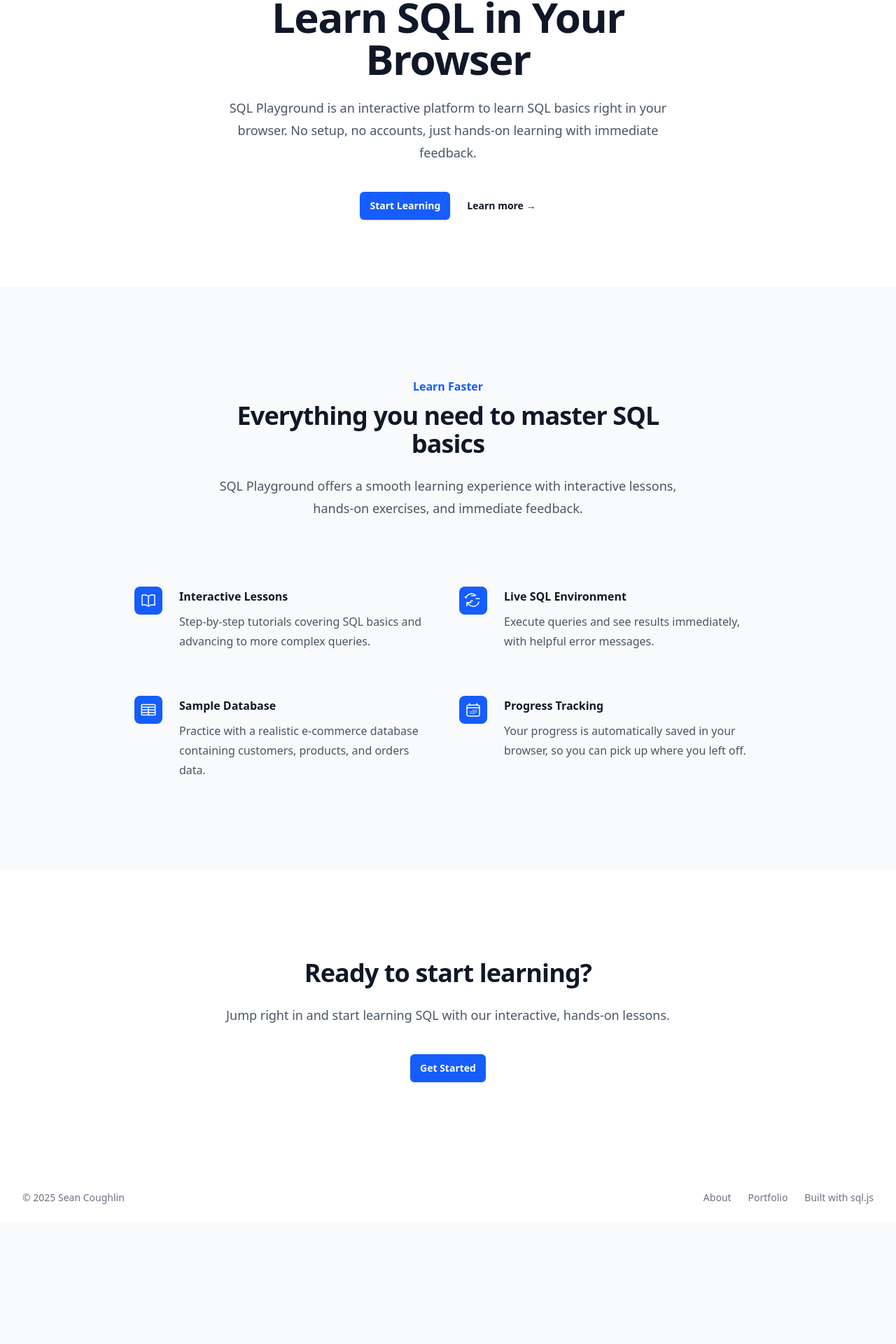
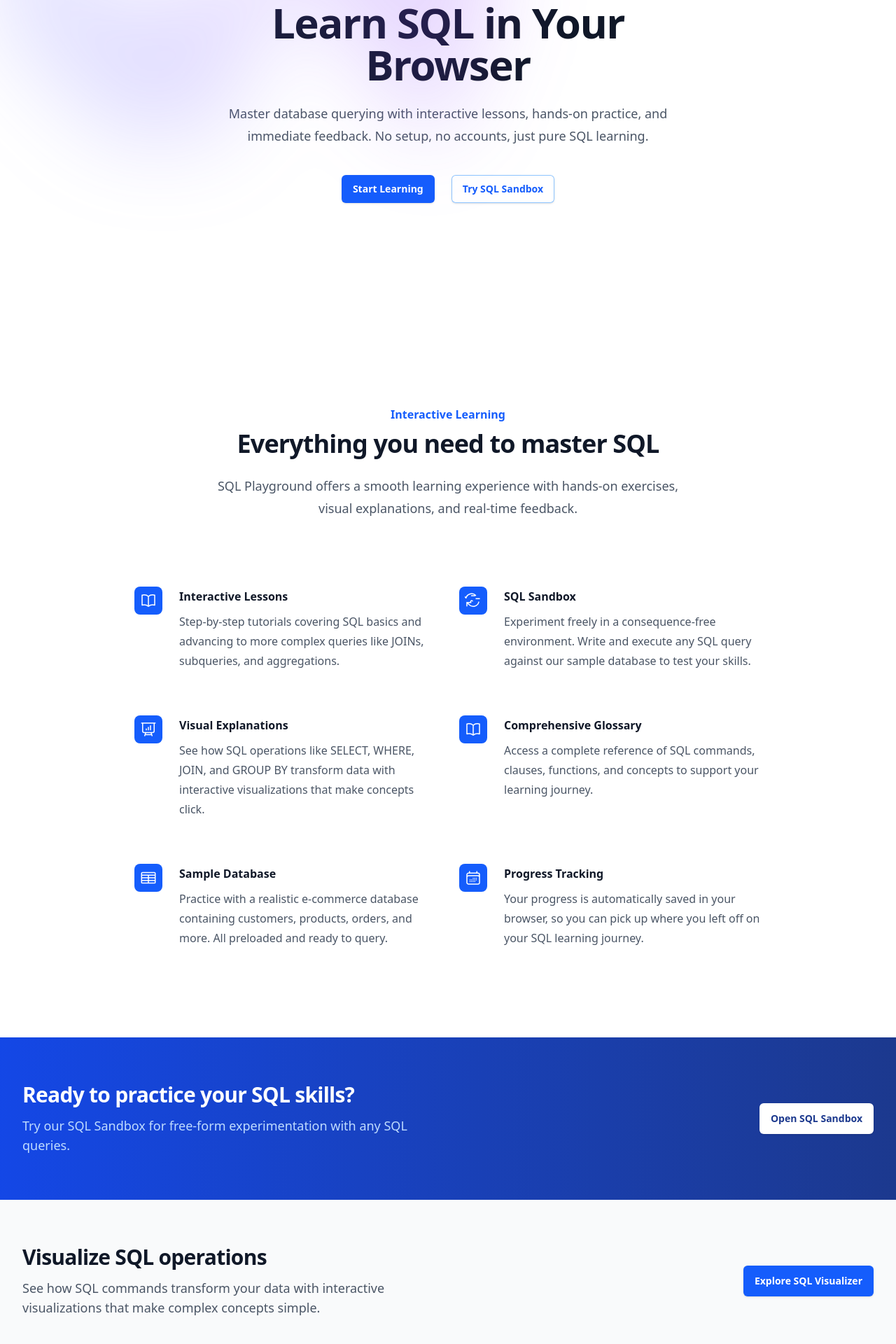
Before and after one commit to Scc33/BuddySQL, a Next.js app: page / in a window 1280 px wide. Shown: the part 222-2142 px from the top of the page at 70% size. Before the commit the page ends 1968 px from the top, so only its background shows below. Built offline with nearby package versions, Linux system fonts and the light colour scheme.

Commit message:
Improve landing page

```diff
--- a/app/page.tsx
+++ b/app/page.tsx
@@ -1,49 +1,66 @@
 import Link from "next/link";
+import Image from "next/image";
 
 export default function Home() {
   return (
     <div className="bg-white">
-      <div className="relative isolate px-6 pt-14 lg:px-8">
-        <div className="mx-auto max-w-2xl py-32 sm:py-48 lg:py-24">
-          <div className="text-center">
+      {/* Hero Section */}
+      <div className="relative isolate">
+        {/* Background gradient */}
+        <div
+          className="absolute inset-x-0 -top-40 transform-gpu overflow-hidden blur-3xl sm:-top-80"
+          aria-hidden="true"
+        >
+          <div
+            className="relative left-[calc(50%-11rem)] aspect-[1155/678] w-[36.125rem] -translate-x-1/2 rotate-[30deg] bg-gradient-to-tr from-blue-500 to-purple-600 opacity-20 sm:left-[calc(50%-30rem)] sm:w-[72.1875rem]"
+            style={{
+              clipPath:
+                "polygon(74.1% 44.1%, 100% 61.6%, 97.5% 26.9%, 85.5% 0.1%, 80.7% 2%, 72.5% 32.5%, 60.2% 62.4%, 52.4% 68.1%, 47.5% 58.3%, 45.2% 34.5%, 27.5% 76.7%, 0.1% 64.9%, 17.9% 100%, 27.6% 76.8%, 76.1% 97.7%, 74.1% 44.1%)",
+            }}
+          />
+        </div>
+
+        <div className="mx-auto max-w-7xl px-6 py-24 sm:py-32 lg:px-8 lg:py-40">
+          <div className="mx-auto max-w-2xl text-center">
             <h1 className="text-4xl font-bold tracking-tight text-gray-900 sm:text-6xl">
               Learn SQL in Your Browser
             </h1>
             <p className="mt-6 text-lg leading-8 text-gray-600">
-              SQL Playground is an interactive platform to learn SQL basics
-              right in your browser. No setup, no accounts, just hands-on
-              learning with immediate feedback.
+              Master database querying with interactive lessons, hands-on
+              practice, and immediate feedback. No setup, no accounts, just pure
+              SQL learning.
             </p>
             <div className="mt-10 flex items-center justify-center gap-x-6">
               <Link
                 href="/lessons"
-                className="rounded-md bg-blue-600 px-3.5 py-2.5 text-sm font-semibold text-white shadow-sm hover:bg-blue-500 focus-visible:outline focus-visible:outline-2 focus-visible:outline-offset-2 focus-visible:outline-blue-600"
+                className="rounded-md bg-blue-600 px-4 py-2.5 text-sm font-semibold text-white shadow-sm hover:bg-blue-500 focus-visible:outline focus-visible:outline-2 focus-visible:outline-offset-2 focus-visible:outline-blue-600 transition-colors"
               >
                 Start Learning
               </Link>
-              <a
-                href="#features"
-                className="text-sm font-semibold leading-6 text-gray-900"
+              <Link
+                href="/sandbox"
+                className="rounded-md bg-white px-4 py-2.5 text-sm font-semibold text-blue-600 shadow-sm ring-1 ring-inset ring-blue-300 hover:bg-blue-50 transition-colors"
               >
-                Learn more <span aria-hidden="true">→</span>
-              </a>
+                Try SQL Sandbox
+              </Link>
             </div>
           </div>
         </div>
       </div>
 
-      <div id="features" className="py-24 bg-gray-50 sm:py-32">
+      {/* Features Section */}
+      <div className="bg-white py-24 sm:py-32">
         <div className="mx-auto max-w-7xl px-6 lg:px-8">
           <div className="mx-auto max-w-2xl lg:text-center">
             <h2 className="text-base font-semibold leading-7 text-blue-600">
-              Learn Faster
+              Interactive Learning
             </h2>
             <p className="mt-2 text-3xl font-bold tracking-tight text-gray-900 sm:text-4xl">
-              Everything you need to master SQL basics
+              Everything you need to master SQL
             </p>
             <p className="mt-6 text-lg leading-8 text-gray-600">
-              SQL Playground offers a smooth learning experience with
-              interactive lessons, hands-on exercises, and immediate feedback.
+              SQL Playground offers a smooth learning experience with hands-on
+              exercises, visual explanations, and real-time feedback.
             </p>
           </div>
           <div className="mx-auto mt-16 max-w-2xl sm:mt-20 lg:mt-24 lg:max-w-4xl">
@@ -70,7 +87,7 @@ export default function Home() {
                 </dt>
                 <dd className="mt-2 text-base leading-7 text-gray-600">
                   Step-by-step tutorials covering SQL basics and advancing to
-                  more complex queries.
+                  more complex queries like JOINs, subqueries, and aggregations.
                 </dd>
               </div>
               <div className="relative pl-16">
@@ -91,11 +108,63 @@ export default function Home() {
                       />
                     </svg>
                   </div>
-                  Live SQL Environment
+                  SQL Sandbox
                 </dt>
                 <dd className="mt-2 text-base leading-7 text-gray-600">
-                  Execute queries and see results immediately, with helpful
-                  error messages.
+                  Experiment freely in a consequence-free environment. Write and
+                  execute any SQL query against our sample database to test your
+                  skills.
+                </dd>
+              </div>
+              <div className="relative pl-16">
+                <dt className="text-base font-semibold leading-7 text-gray-900">
+                  <div className="absolute left-0 top-0 flex h-10 w-10 items-center justify-center rounded-lg bg-blue-600">
+                    <svg
+                      className="h-6 w-6 text-white"
+                      fill="none"
+                      viewBox="0 0 24 24"
+                      strokeWidth="1.5"
+                      stroke="currentColor"
+                      aria-hidden="true"
+                    >
+                      <path
+                        strokeLinecap="round"
+                        strokeLinejoin="round"
+                        d="M3.75 3v11.25A2.25 2.25 0 006 16.5h2.25M3.75 3h-1.5m1.5 0h16.5m0 0h1.5m-1.5 0v11.25A2.25 2.25 0 0118 16.5h-2.25m-7.5 0h7.5m-7.5 0l-1 3m8.5-3l1 3m0 0l.5 1.5m-.5-1.5h-9.5m0 0l-.5 1.5M9 11.25v1.5M12 9v3.75m3-6v6"
+                      />
+                    </svg>
+                  </div>
+                  Visual Explanations
+                </dt>
+                <dd className="mt-2 text-base leading-7 text-gray-600">
+                  See how SQL operations like SELECT, WHERE, JOIN, and GROUP BY
+                  transform data with interactive visualizations that make
+                  concepts click.
+                </dd>
+              </div>
+              <div className="relative pl-16">
+                <dt className="text-base font-semibold leading-7 text-gray-900">
+                  <div className="absolute left-0 top-0 flex h-10 w-10 items-center justify-center rounded-lg bg-blue-600">
+                    <svg
+                      className="h-6 w-6 text-white"
+                      fill="none"
+                      viewBox="0 0 24 24"
+                      strokeWidth="1.5"
+                      stroke="currentColor"
+                      aria-hidden="true"
+                    >
+                      <path
+                        strokeLinecap="round"
+                        strokeLinejoin="round"
+                        d="M12 6.042A8.967 8.967 0 006 3.75c-1.052 0-2.062.18-3 .512v14.25A8.987 8.987 0 016 18c2.305 0 4.408.867 6 2.292m0-14.25a8.966 8.966 0 016-2.292c1.052 0 2.062.18 3 .512v14.25A8.987 8.987 0 0018 18a8.967 8.967 0 00-6 2.292m0-14.25v14.25"
+                      />
+                    </svg>
+                  </div>
+                  Comprehensive Glossary
+                </dt>
+                <dd className="mt-2 text-base leading-7 text-gray-600">
+                  Access a complete reference of SQL commands, clauses,
+                  functions, and concepts to support your learning journey.
                 </dd>
               </div>
               <div className="relative pl-16">
@@ -120,7 +189,8 @@ export default function Home() {
                 </dt>
                 <dd className="mt-2 text-base leading-7 text-gray-600">
                   Practice with a realistic e-commerce database containing
-                  customers, products, and orders data.
+                  customers, products, orders, and more. All preloaded and ready
+                  to query.
                 </dd>
               </div>
               <div className="relative pl-16">
@@ -145,10 +215,55 @@ export default function Home() {
                 </dt>
                 <dd className="mt-2 text-base leading-7 text-gray-600">
                   Your progress is automatically saved in your browser, so you
-                  can pick up where you left off.
+                  can pick up where you left off on your SQL learning journey.
                 </dd>
               </div>
             </dl>
+          </div>
+        </div>
+      </div>
+
+      {/* CTA Sections */}
+      <div className="bg-gradient-to-r from-blue-700 to-blue-900 py-16">
+        <div className="mx-auto max-w-7xl px-6 lg:px-8 flex flex-col md:flex-row md:items-center md:justify-between gap-8">
+          <div className="max-w-xl">
+            <h2 className="text-3xl font-bold tracking-tight text-white">
+              Ready to practice your SQL skills?
+            </h2>
+            <p className="mt-3 text-lg text-blue-200">
+              Try our SQL Sandbox for free-form experimentation with any SQL
+              queries.
+            </p>
+          </div>
+          <div className="flex flex-col sm:flex-row gap-4">
+            <Link
+              href="/sandbox"
+              className="flex items-center justify-center rounded-md bg-white px-4 py-3 text-sm font-semibold text-blue-900 shadow-sm hover:bg-blue-50 transition-colors"
+            >
+              Open SQL Sandbox
+            </Link>
+          </div>
+        </div>
+      </div>
+
+      <div className="bg-gray-50 py-16">
+        <div className="mx-auto max-w-7xl px-6 lg:px-8 flex flex-col md:flex-row md:items-center md:justify-between gap-8">
+          <div className="max-w-xl">
+            <h2 className="text-3xl font-bold tracking-tight text-gray-900">
+              Visualize SQL operations
+            </h2>
+            <p className="mt-3 text-lg text-gray-600">
+              See how SQL commands transform your data with interactive
+              visualizations that make complex concepts simple.
+            </p>
+          </div>
+          <div className="flex flex-col sm:flex-row gap-4">
+            <Link
+              href="/visualizer"
+              className="flex items-center justify-center rounded-md bg-blue-600 px-4 py-3 text-sm font-semibold text-white shadow-sm hover:bg-blue-500 transition-colors"
+            >
+              Explore SQL Visualizer
+            </Link>
           </div>
         </div>
       </div>
@@ -157,23 +272,44 @@ export default function Home() {
         <div className="mx-auto max-w-7xl px-6 lg:px-8">
           <div className="mx-auto max-w-2xl text-center">
             <h2 className="text-3xl font-bold tracking-tight text-gray-900 sm:text-4xl">
-              Ready to start learning?
+              Start your SQL journey today
             </h2>
             <p className="mt-6 text-lg leading-8 text-gray-600">
-              Jump right in and start learning SQL with our interactive,
-              hands-on lessons.
+              Whether you're a complete beginner or looking to brush up your
+              skills, our interactive platform has everything you need to
+              succeed with SQL.
             </p>
-            <div className="mt-10 flex items-center justify-center gap-x-6">
+            <div className="mt-10 flex flex-col sm:flex-row items-center justify-center gap-4">
               <Link
                 href="/lessons"
-                className="rounded-md bg-blue-600 px-3.5 py-2.5 text-sm font-semibold text-white shadow-sm hover:bg-blue-500 focus-visible:outline focus-visible:outline-2 focus-visible:outline-offset-2 focus-visible:outline-blue-600"
+                className="rounded-md bg-blue-600 px-5 py-3 text-base font-semibold text-white shadow-sm hover:bg-blue-500 transition-colors"
               >
-                Get Started
+                Start Learning
+              </Link>
+              <Link
+                href="/glossary"
+                className="rounded-md bg-white px-5 py-3 text-base font-semibold text-blue-600 shadow-sm ring-1 ring-inset ring-blue-300 hover:bg-blue-50 transition-colors"
+              >
+                Browse SQL Glossary
               </Link>
             </div>
           </div>
         </div>
       </div>
+
+      {/* Background gradient bottom */}
+      <div
+        className="absolute inset-x-0 bottom-0 -z-10 transform-gpu overflow-hidden blur-3xl"
+        aria-hidden="true"
+      >
+        <div
+          className="relative left-[calc(50%+3rem)] aspect-[1155/678] w-[36.125rem] -translate-x-1/2 bg-gradient-to-tr from-blue-500 to-purple-600 opacity-10 sm:left-[calc(50%+36rem)] sm:w-[72.1875rem]"
+          style={{
+            clipPath:
+              "polygon(74.1% 44.1%, 100% 61.6%, 97.5% 26.9%, 85.5% 0.1%, 80.7% 2%, 72.5% 32.5%, 60.2% 62.4%, 52.4% 68.1%, 47.5% 58.3%, 45.2% 34.5%, 27.5% 76.7%, 0.1% 64.9%, 17.9% 100%, 27.6% 76.8%, 76.1% 97.7%, 74.1% 44.1%)",
+          }}
+        />
+      </div>
     </div>
   );
 }
```
